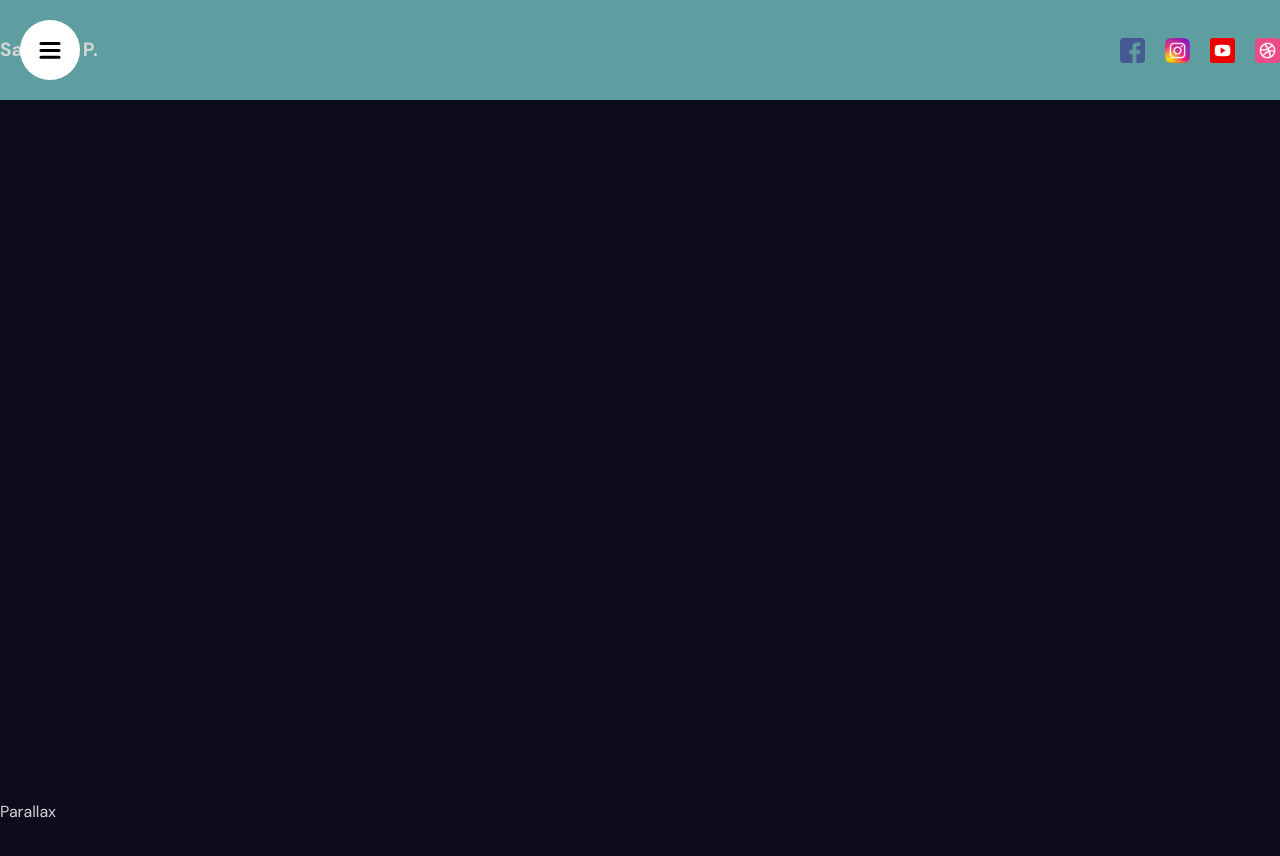
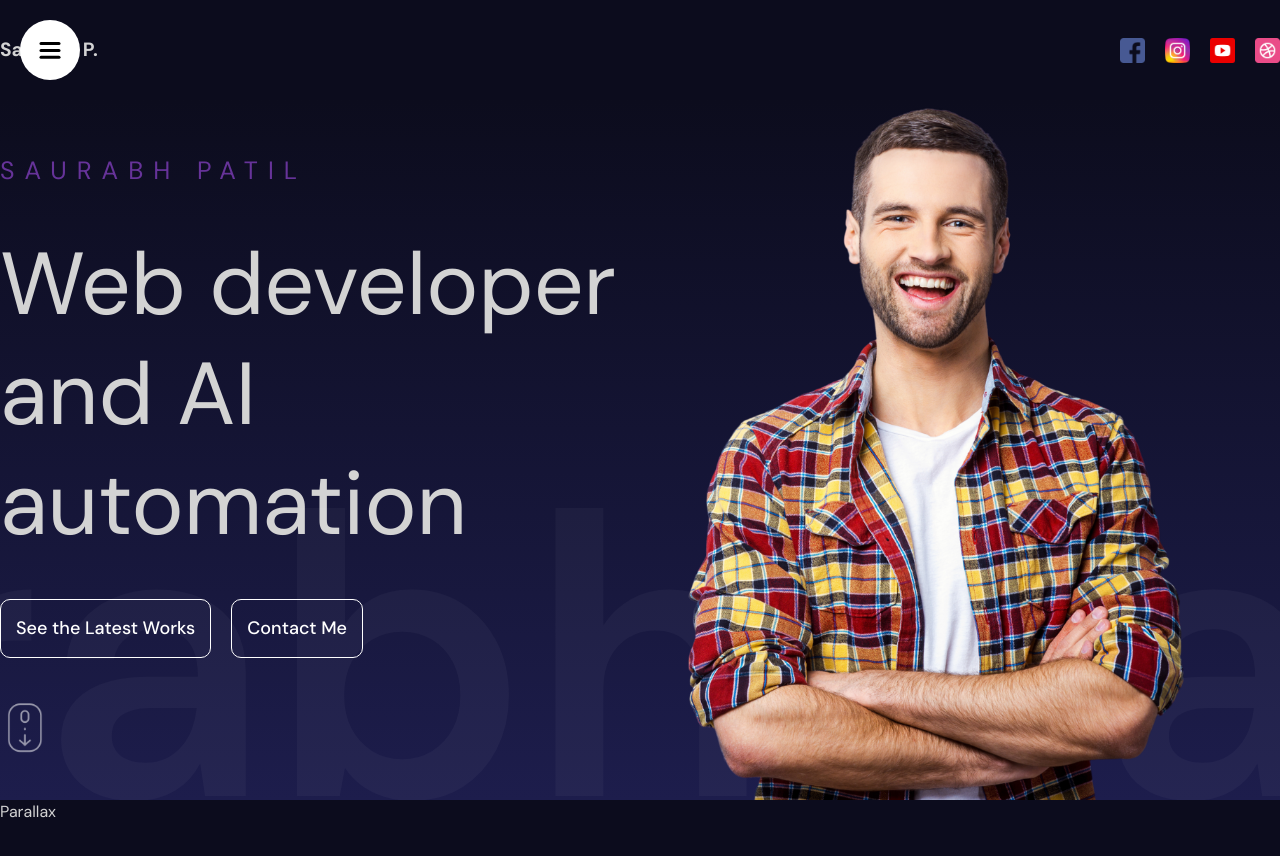
Before and after one commit to saurabhpatil67/portfolio_website__01, a React (Vite) app: page / in a window 1280 px wide. Shown: the top 856 px of the page. Built offline with nearby package versions, Linux system fonts and the light colour scheme.

Commit message:
hero section completed with animation

```diff
--- a/src/App.jsx
+++ b/src/App.jsx
@@ -1,12 +1,14 @@
 import React from 'react'
 import "./app.scss"
 import Navbar from './components/navbar/Navbar'
+import Hero from './components/hero/Hero'
 
 const App = () => {
   return (
     <div>
       <section>
         <Navbar/>
+        <Hero/>
       </section>
       <section>Parallax</section>
       <section>Services</section>
--- /dev/null
+++ b/src/components/hero/Hero.jsx
@@ -0,0 +1,74 @@
+import { animate } from "motion";
+import "./hero.scss";
+import { motion } from "motion/react";
+
+const Hero = () => {
+
+    const textVariants = {
+        initial: {
+            x: -500,
+            opacity: 0
+        },
+        animate: {
+            x: 0,
+            opacity: 1,
+            transition: {
+                duration: 1.5,
+                staggerChildren: 0.1,
+                type: "spring",
+                stiffness: 50
+            },
+        },
+        scrollButton: {
+            opacity: 0,
+            y: 10,
+            transition: {
+                duration: 3,
+                repeat: Infinity,
+
+            }
+        }
+    }
+    const sliderVariants = {
+        initial: {
+            x: 0,
+        },
+        animate: {
+            x: "-220%",
+            transition: {
+                duration: 20,
+                repeat: Infinity,
+                repeatType: "loop",
+                ease: "linear"
+
+            },
+        }
+    }
+    return (
+        <div className="hero">
+            <div className="wrapper">
+                <motion.div
+                    className="textContainer"
+                    variants={textVariants}
+                    initial="initial"
+                    animate="animate">
+                    <motion.h2 variants={textVariants}>Saurabh Patil</motion.h2>
+                    <motion.h1 variants={textVariants}>Web developer and AI automation</motion.h1>
+                    <motion.div variants={textVariants} className="buttons">
+                        <motion.button variants={textVariants}>See the Latest Works</motion.button>
+                        <motion.button variants={textVariants}>Contact Me</motion.button>
+                    </motion.div>
+                    <motion.img variants={textVariants} animate="scrollButton" src="/public/scroll.png" alt="" />
+                </motion.div>
+            </div>
+            <motion.div className="slidingTextContainer" variants={sliderVariants} initial="initial" animate="animate">
+                Saurabh Patil Saurabh Patil
+            </motion.div>
+            <div className="imageContainer">
+                <img src="/public/hero.png" alt="" />
+            </div>
+        </div>
+    )
+}
+
+export default Hero
--- /dev/null
+++ b/src/components/hero/hero.scss
@@ -0,0 +1,75 @@
+.hero {
+  height: calc(100vh - 100px);
+  overflow: hidden;
+  background: linear-gradient(180deg, #0c0c1d, #1d1d4c);
+  position: relative;
+
+  .wrapper {
+    max-width: 1366px;
+    height: 100%;
+    // background-color: chocolate;
+    margin: auto;
+
+    .textContainer {
+      // background-color: blueviolet;
+      height: 100%;
+      display: flex;
+      flex-direction: column;
+      justify-content: center;
+      gap: 40px;
+      width: 50%;
+
+      .buttons {
+        button {
+          padding: 15px;
+          font-weight: 500;
+          font-size: 18px;
+          border: 1px solid white;
+          border-radius: 10px;
+          background-color: transparent;
+          color: white;
+          margin-right: 20px;
+          cursor: pointer;
+        }
+      }
+
+      h2 {
+        font-size: 25px;
+        text-transform: uppercase;
+        color: rebeccapurple;
+        letter-spacing: 10px;
+      }
+
+      h1 {
+        font-size: 88px;
+        line-height: 110px;
+        // font-weight: bold;
+      }
+
+      img {
+        width: 50px;
+      }
+    }
+  }
+
+  .imageContainer {
+    height: 100%;
+    position: absolute;
+    top: 0;
+    right: 0;
+
+    img {
+      height: 100%;
+    }
+  }
+
+  .slidingTextContainer {
+    position: absolute;
+    font-size: 50vh;
+    bottom: -160px;
+    white-space: nowrap;
+    color: #ffffff09;
+    width: 85%;
+    font-weight: 600;
+  }
+}
--- a/src/components/navbar/navbar.scss
+++ b/src/components/navbar/navbar.scss
@@ -1,6 +1,6 @@
 .navbar{
    height: 100px;
-   background-color: cadetblue;
+   // background-color: cadetblue;
 
    .wrapper{
     max-width: 1366px;
--- a/src/components/sidebar/links/Links.jsx
+++ b/src/components/sidebar/links/Links.jsx
@@ -36,8 +36,8 @@ const Links = () => {
           href={`#${item}`}
           key={index}
           variants={itemVariants}
-          whileHover={{scale: 1.2}}
-          whileTap={{scale: 0.9}}
+          whileHover={{ scale: 1.2 }}
+          whileTap={{ scale: 0.9 }}
 
         >
           {item}
--- a/src/index.css
+++ b/src/index.css
@@ -1 +1,5 @@
 @import "tailwindcss";
+
+body::selection{
+    background-color:  cadetblue;
+}
```
